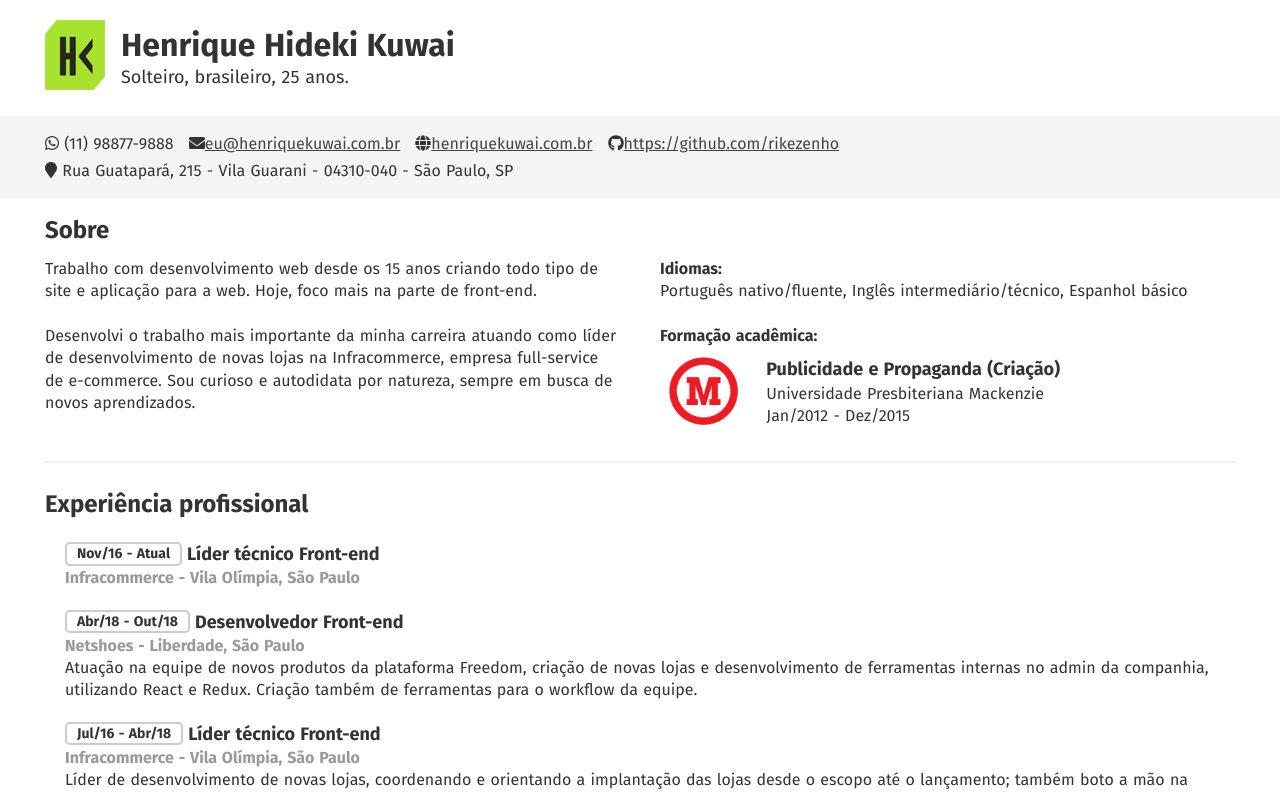
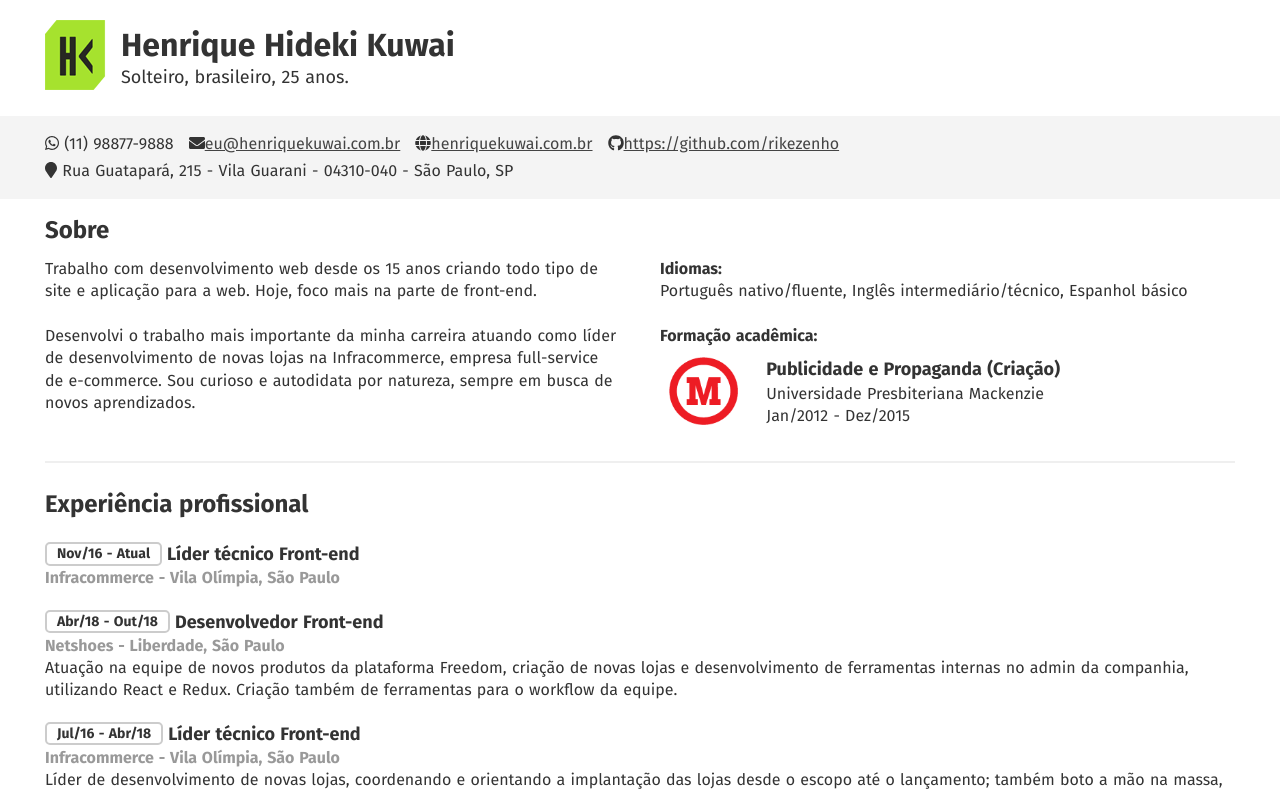
Before and after one commit to Rikezenho/portfolio, a Nuxt app: page /cv in a window 1280 px wide. Shown: the top 793 px of the page. Built offline with nearby package versions, Linux system fonts and the light colour scheme.

Commit message:
Removed padding-left from job items

```diff
--- a/assets/scss/cv/main.scss
+++ b/assets/scss/cv/main.scss
@@ -54,10 +54,6 @@
     .history-wrapper {
       .ul-history {
         list-style-type: none;
-
-        li.item {
-          padding-left: 20px;
-        }
       }
     }
 
```
